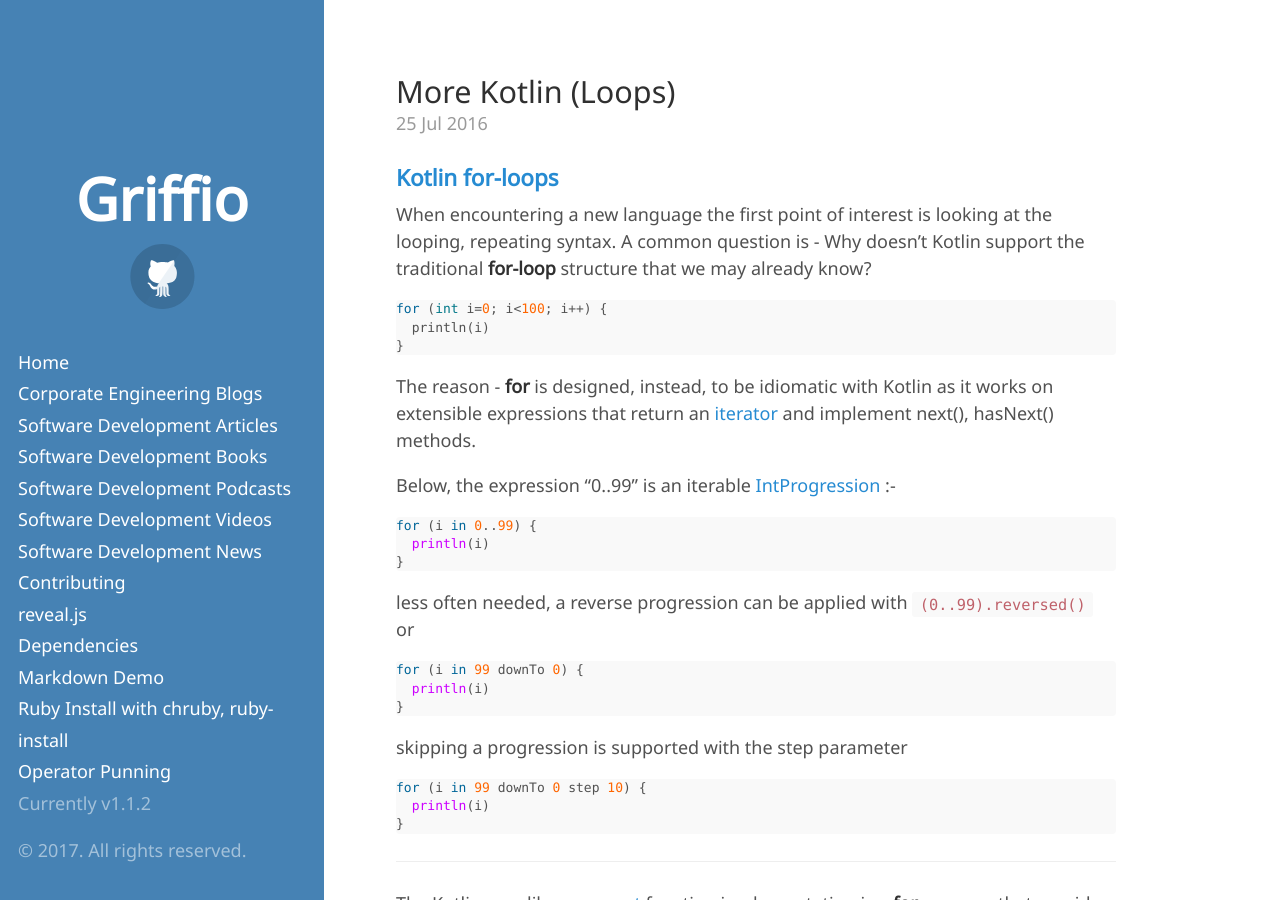
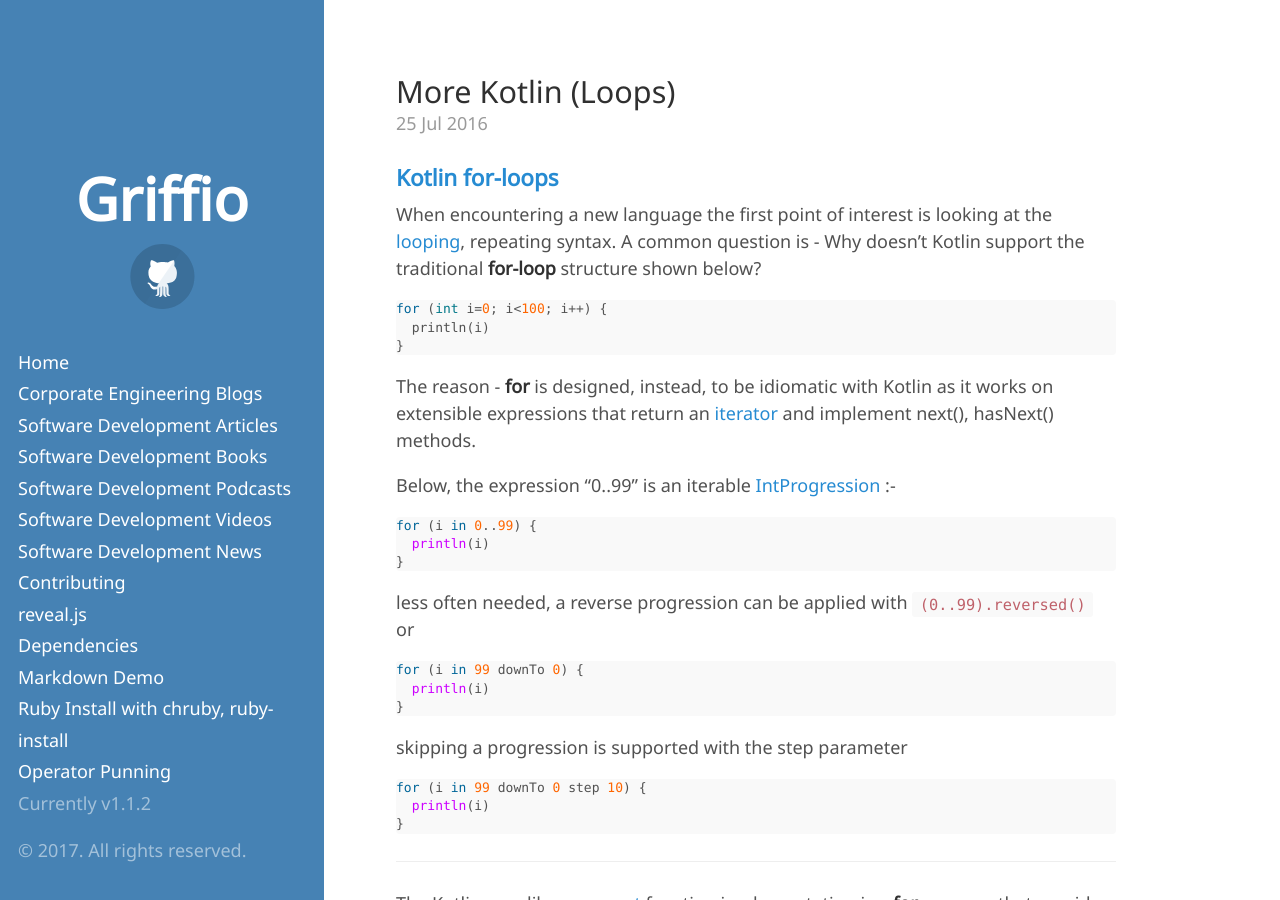
Before and after one commit to griffio/griffio.github.io, a Jekyll site: the page built from _posts/2016-07-25-More-Kotlin-Loops.md, in a window 1280 px wide and 900 px high. Built offline with Jekyll 4.4.1, drawn with Linux system fonts in a browser that asks for light colours; some web fonts are replaced.

Commit message:
Update 2016-07-25-More-Kotlin-Loops.md

````diff
--- a/_posts/2016-07-25-More-Kotlin-Loops.md
+++ b/_posts/2016-07-25-More-Kotlin-Loops.md
@@ -9,7 +9,7 @@
 
 ### [Kotlin for-loops](https://kotlinlang.org/docs/reference/control-flow.html#for-loops)
 
-When encountering a new language the first point of interest is looking at the looping, repeating syntax. A common question is - Why doesn’t Kotlin support the traditional **for-loop** structure that we may already know?
+When encountering a new language the first point of interest is looking at the [looping](http://kotlinlang.org/docs/reference/control-flow.html#for-loops), repeating syntax. A common question is - Why doesn’t Kotlin support the traditional **for-loop** structure shown below?
 
 ``` java
 for (int i=0; i<100; i++) {
````
